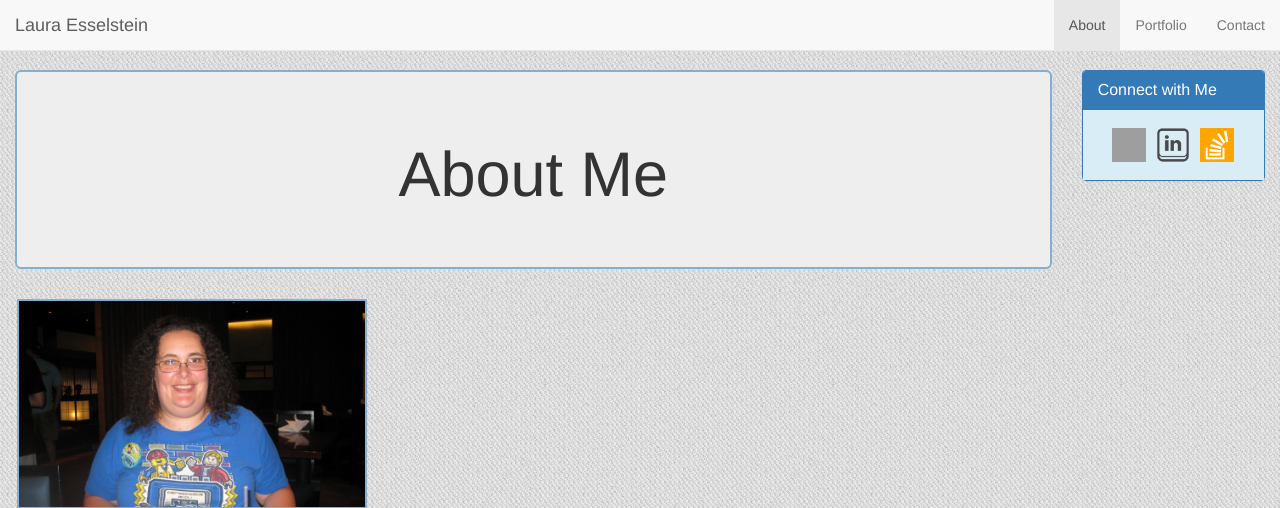
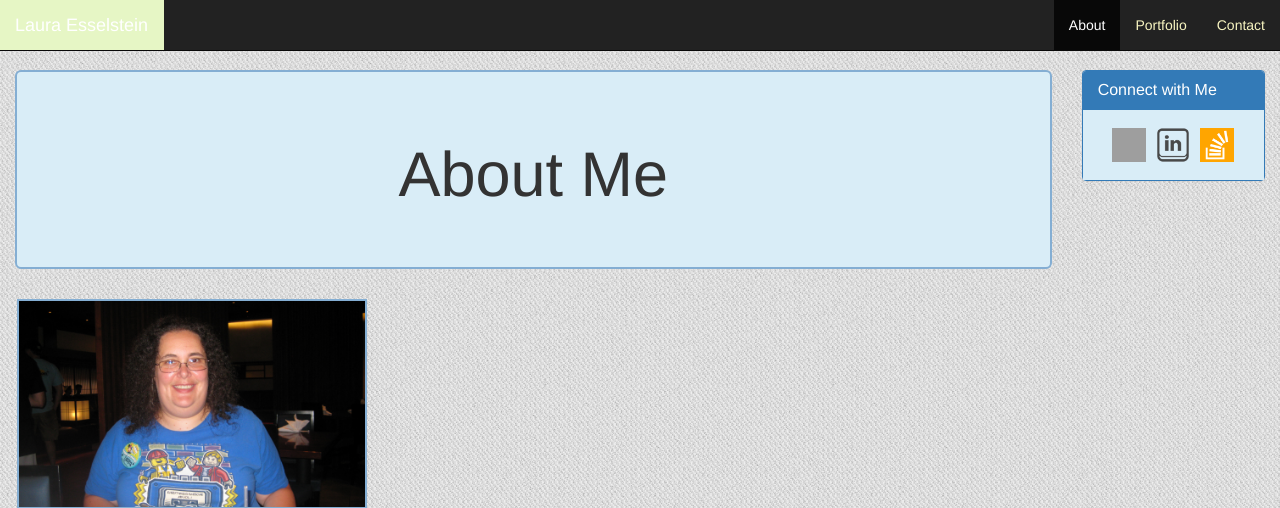
Before and after one commit to Rosieknight/Bootstrap-Portfolio, a PHP site: page / in a window 1280 px wide. Shown: the top 508 px of the page. Run offline with PHP 8.4, Linux system fonts and the light colour scheme; some libraries are stand-ins or nearby versions; grey boxes are pictures that could not be loaded.

Commit message:
Will the animations work?

```diff
--- a/assets/css/style.css
+++ b/assets/css/style.css
@@ -1,11 +1,13 @@
-
-
 .paper{
 	background-image:url("../images/fabric.png");
 }
 
-.big{
-	background-color: ;
+li .nope{
+	color:#f8f5c1 !important;
+}
+
+.about{
+	background-color: #d9edf7 !important;
 }
 
 .icon{
@@ -22,27 +24,23 @@
 }
 
 a:hover .gth{
-	background-color: #b3a959;
+	background-color: #f8c1c7;
 	border: 2px solid #4aaaa5;
 }
 
 a:hover .lin{
-	background-color: #e6e6e6;
+	background-color: #f8c1c7;
 	border: 2px solid #4aaaa5;
 }
 
 a:hover .sof{
-	background-color: #4aaaa5;
-	border: 2px solid #666666;
+	background-color: #f8c1c7;
+	border: 2px solid #4aaaa5;
 	padding: 2px;
 }
 
 .blue{
 	border: 2px solid #84AED3;
-}
-
-.pics{
-	background-image: url("../images/birthday.jpg");
 }
 
 .me{
@@ -73,6 +71,8 @@
 
 .projects p{
 	margin-top:15%;
+	position:absolute;
+	width: 100%;
 }
 
 .hangman{
@@ -100,7 +100,22 @@
 }
 
 footer{
-	border-top: 2px solid #e6e6e6;;
+	border-top: 2px solid #e6e6e6;
 }
 
 body { padding-top: 50px; }
+
+@keyframes prettyLogo {
+    0%   {background-color: #f8c1c7;}
+    25%  {background-color: #ddc6ff;}
+    50%  {background-color: #d9edf7;}
+    75% {background-color: #c1f8cd;}
+    100% {background-color: #f8f5c1;}
+}
+
+.logo{
+	width: 111%;
+    height: 50px;
+    background-color: #f8c1c7;
+    animation: prettyLogo 5s linear 2s infinite alternate;
+}
--- a/index.html
+++ b/index.html
@@ -9,7 +9,7 @@
 	<title>Laura Esselstein's Portfolio</title>
 </head>
 <body>
-	<nav class="navbar navbar-default navbar-fixed-top">
+	<nav class="navbar navbar-inverse navbar-fixed-top">
 	  	<div class="container-fluid">
 	    	<div class="navbar-header">
 	    		<button type="button" class="navbar-toggle" data-toggle="collapse" data-target="#myNavbar">
@@ -17,13 +17,13 @@
         			<span class="icon-bar"></span>
         			<span class="icon-bar"></span>
       			</button>
-	    		<a class="navbar-brand" href="index.html">Laura Esselstein</a>
+	    		<a class="navbar-brand logo" href="index.html">Laura Esselstein</a>
 	    	</div>
 	    	<div class="collapse navbar-collapse" id="myNavbar">
 		    	<ul class="nav navbar-nav navbar-right">
 		    		<li class="active"><a href="index.html">About</a></li>
-				    <li><a href="portfolio.html">Portfolio</a></li>
-				    <li><a href="contact.html">Contact</a></li>
+				    <li><a href="portfolio.html" class="nope">Portfolio</a></li>
+				    <li><a href="contact.html" class="nope">Contact</a></li>
 		    	</ul>
 		    </div>
 	  	</div>
@@ -32,7 +32,7 @@
 	<br>
 		<div class="row">
 			<div class="col-md-10  text-center">
-				<div class="jumbotron blue big">
+				<div class="jumbotron about blue">
 					<h1>About Me</h1>
 				</div>
 				<div class="row main">
```
Also changed, not shown: contact.html (+6 -6 lines), portfolio.html (+5 -5 lines).
